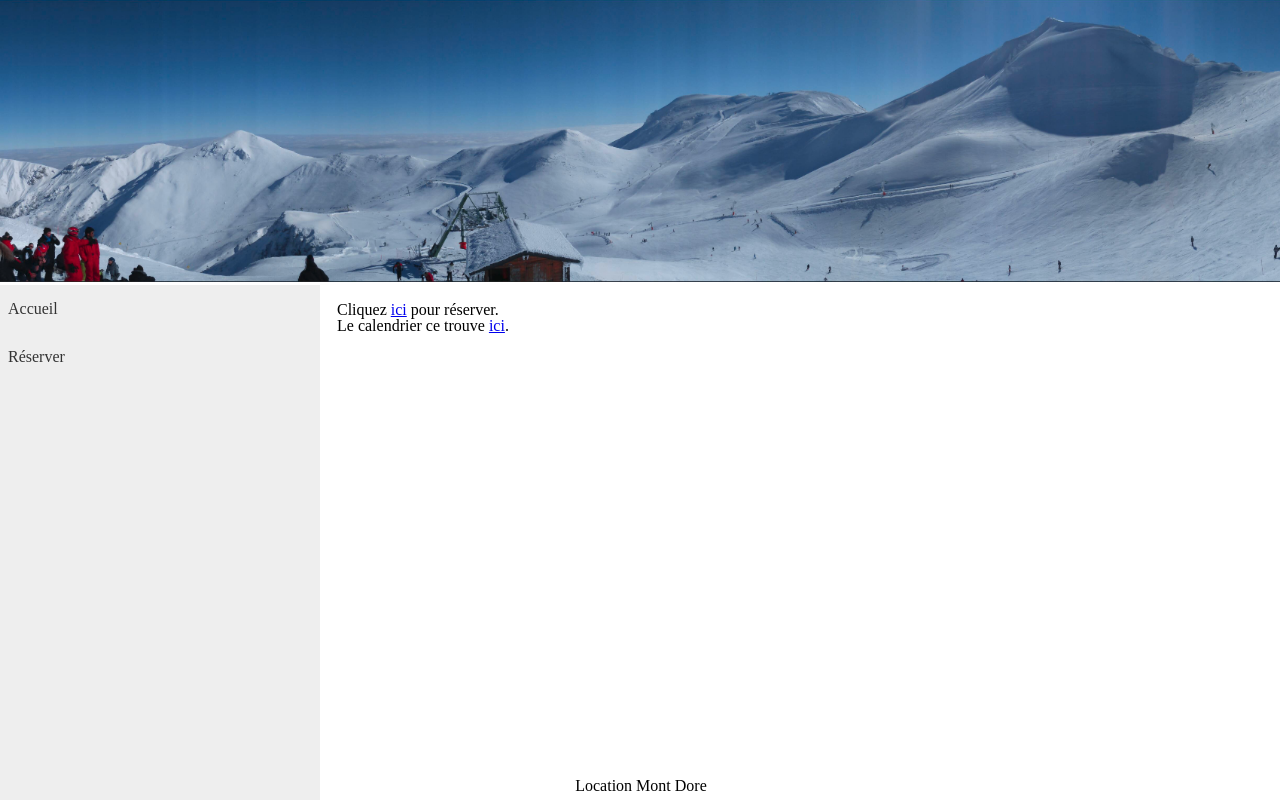
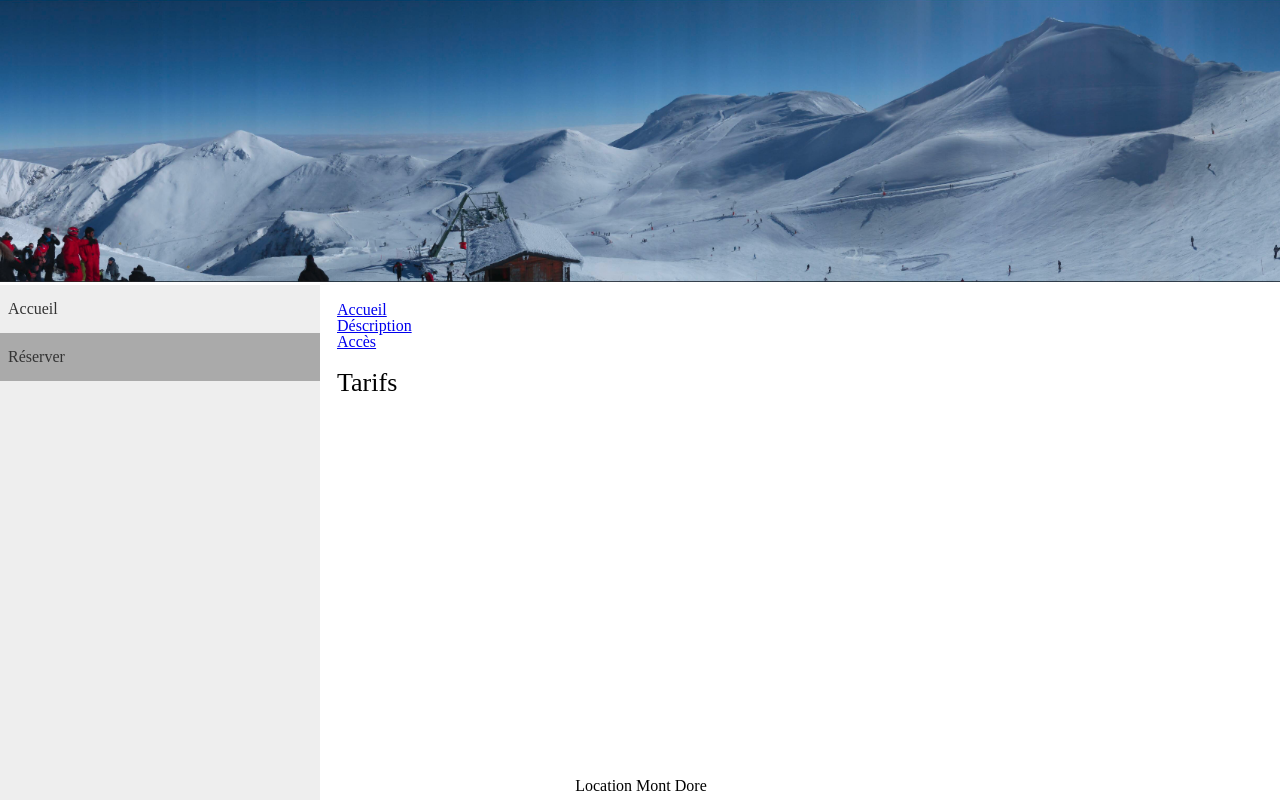
Before and after one commit to fossabot/Rent-MontDore, a Django app: template booking/templates/booking/home.html in a window 1280 px wide. Run offline with Django 3.2, Linux system fonts and the light colour scheme; the template is opened without the code that fills it, so the values that code supplies are empty.

Commit message:
Prepare for including navbar

```diff
--- /dev/null
+++ b/booking/templates/booking/booking_base.html
@@ -0,0 +1,23 @@
+{% extends "base.html" %}
+{% load staticfiles %}
+
+{% block stylesheet %}
+<link rel="stylesheet" href="{% static 'presentation/css/booking.css' %}" />
+{% endblock %}
+
+{% block header %}booking{% endblock %}
+{% block navbar %}
+  <div class="navbar">
+    <ul>
+      <li {% if request.resolver_match.url_name == "home" %}class="active"{% endif %}>
+        <a href="{% url "home" %}">Accueil</a>
+      </li>
+      <li {% if request.resolver_match.url_name == "description" %}class="active"{% endif %}>
+        <a href="{% url "description" %}">Déscription</a>
+      </li>
+      <li {% if request.resolver_match.url_name == "entrance" %}class="active"{% endif %}>
+        <a href="{% url "entrance" %}">Accès</a>
+      </li>
+    </ul>
+  </div>
+{% endblock %}
--- a/booking/templates/booking/home.html
+++ b/booking/templates/booking/home.html
@@ -1,8 +1,7 @@
-{% extends "base.html" %}
+{% extends "booking/booking_base.html" %}
 
 {% block title %}Réserver{% endblock %}
 
 {% block content %}
-  <p>Cliquez <a href="{% url "booking" %}">ici</a> pour réserver.</p>
-  <p>Le calendrier ce trouve <a href="{% url "calendar" %}">ici</a>.</p>
+  <h1>Tarifs</h1>
 {% endblock %}
```
